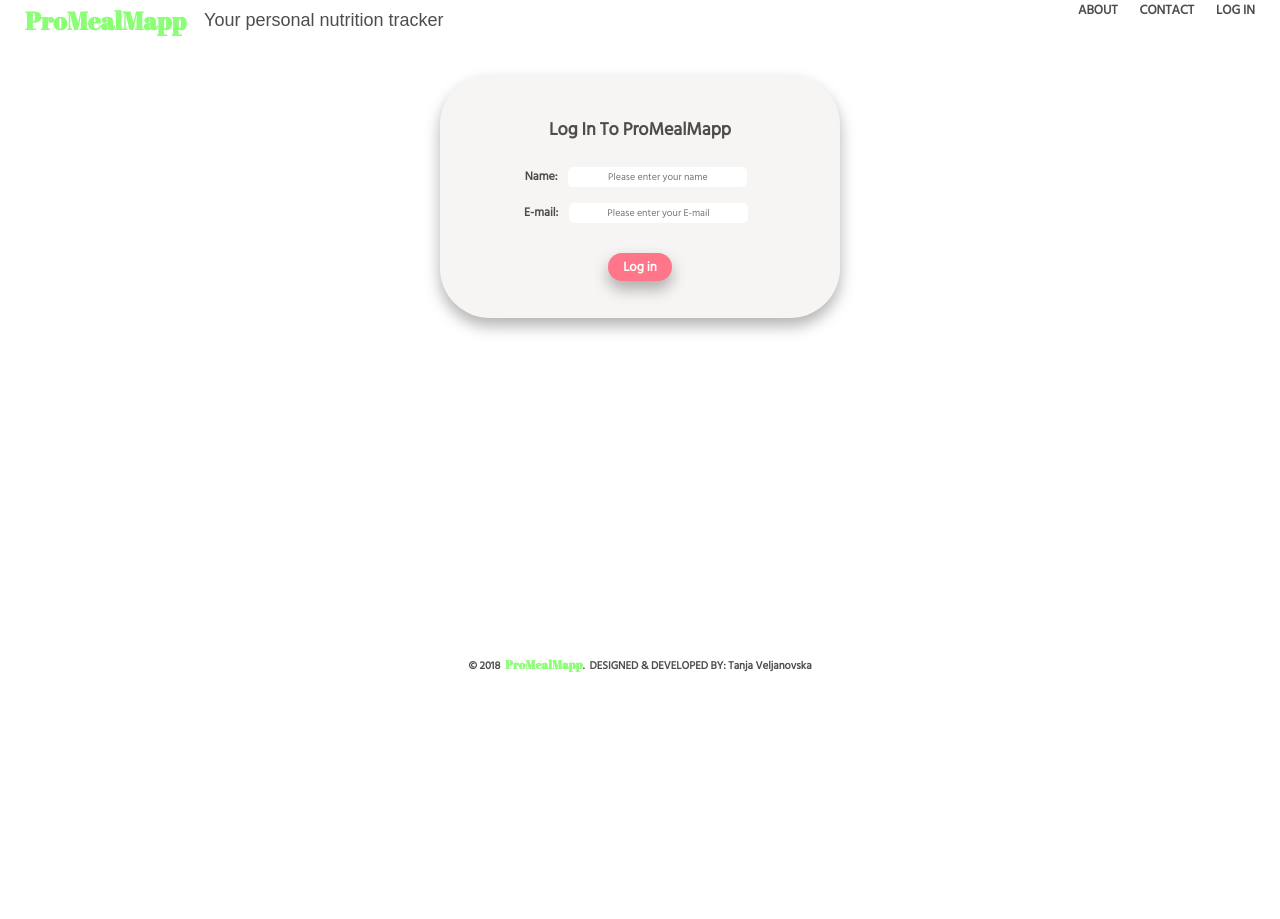
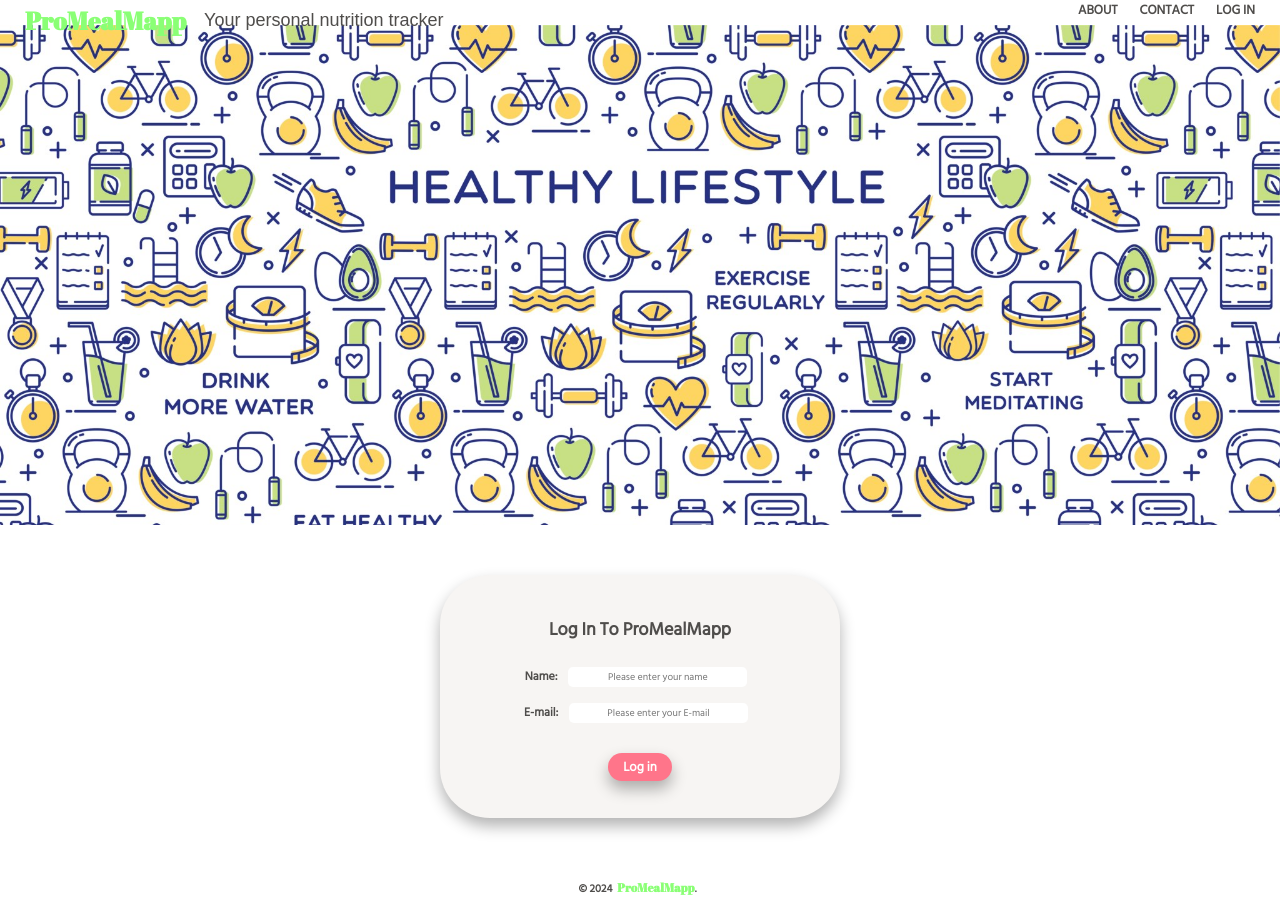
Before and after one commit to Eozerr/proMealMapp, a Django app: page / in a window 1280 px wide. Shown: the part 17-936 px from the top of the page. Before the commit the page ends 689 px from the top, so only its background shows below. Run offline with Django 4.2, Linux system fonts and the light colour scheme; some web fonts are replaced.

Commit message:
ui design

```diff
--- a/app/templates/index.html
+++ b/app/templates/index.html
@@ -31,9 +31,17 @@
 			<li class="liNav"><a class="aNav" href="">LOG IN</a></li>
 		</ul>
 	</nav>
+
 </header>
 
+
+
 <main id="mainOne">
+	<div class="area" >
+
+	</div>
+
+
 	<div id="divLogIn">
 		<h2>Log In To ProMealMapp</h2>
 		<form id="formLogIn">
@@ -417,8 +425,8 @@
 </main>
 
 <footer id="footerOne">
-	<p>&copy; 2018 &nbsp;<span id="spanFooter">ProMealMapp</span>.&nbsp;&nbsp;</p>
-	<p id="developedSignature">DESIGNED & DEVELOPED BY: <a id="portfolioLink" href="https://codepen.io/tanjamarathon/full/ePExRE/" target="_blanck">Tanja Veljanovska</a></p>
+	<p>&copy; 2024 &nbsp;<span id="spanFooter">ProMealMapp</span>.&nbsp;&nbsp;</p>
+
 </footer>
 
     <script src="{% static 'js/script.js' %}"></script>
--- a/static/css/style.css
+++ b/static/css/style.css
@@ -1,3 +1,5 @@
+
+
 body {
     background-color: white;
     margin: 0px;
@@ -26,6 +28,15 @@ body {
     font-size: 25px;
     color: #8aff75;
     margin-left: 25px;
+}
+
+.area{
+
+    height: 500px;
+    background-image: url('../images/background3.jpg');
+    background-repeat: no-repeat;
+    background-size: cover;
+
 }
 
 #paragLogo {
```
Also changed, not shown: static/images/background3.jpg (added), static/images/background4.jpg (added), static/images/background5.jpg (added).
